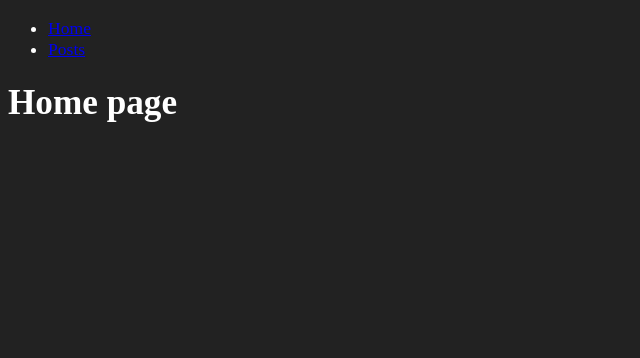
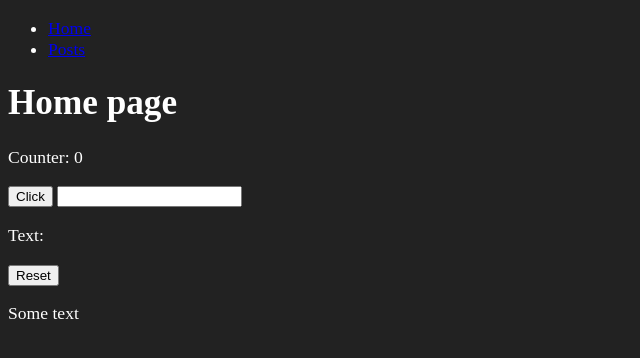
Before and after one commit to matej-kotrba/svelte-demo, a SvelteKit app: page / in a window 1280 px wide. Shown: the top 358 px of the page, without its empty margins (0-640 px from the left). Built offline with nearby package versions, Linux system fonts and the light colour scheme.

Commit message:
My first PR (#1)

```diff
--- a/src/routes/+page.svelte
+++ b/src/routes/+page.svelte
@@ -1 +1,21 @@
+<script lang="ts">
+	let counter = 0;
+	let text = '';
+
+	function increment() {
+		counter += 1;
+	}
+</script>
+
 <h1>Home page</h1>
+
+<p>Counter: {counter}</p>
+<button on:click={increment}>Click</button>
+
+<input type="text" bind:value={text} />
+
+<p>Text: {text}</p>
+
+<button on:click={() => (text = '')}>Reset</button>
+
+<p>Some text</p>
```
Also changed, not shown: src/params/slugsss.ts (renamed from src/params/slug.ts), src/routes/posts/[slug=slugsss]/+page.svelte (renamed from src/routes/posts/[slug=slug]/+page.svelte).
